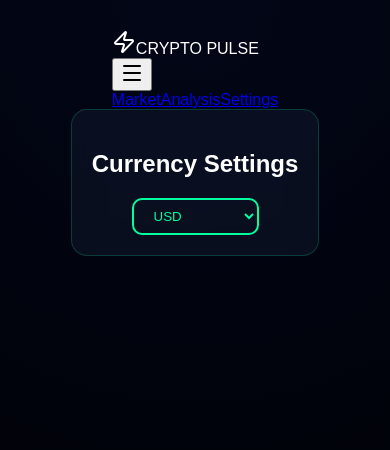
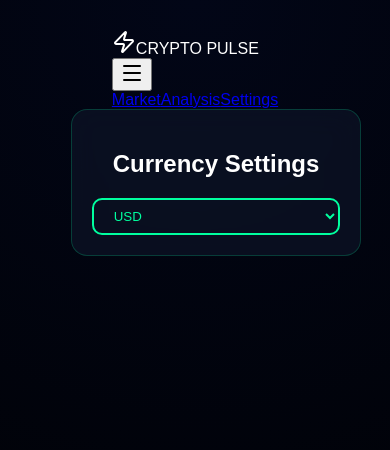
Before and after one commit to Ransuuuu/Crypto-Pulse, a React (Vite) app: page /settings in a window 390 px wide. Shown: the top 450 px of the page. Built offline with nearby package versions, Linux system fonts and the light colour scheme.

Commit message:
style: additional mobile responsive tweaks

```diff
--- a/src/index.css
+++ b/src/index.css
@@ -9,12 +9,20 @@
   }
   .card {
     padding: 16px;
+    width: 100%;
   }
   .btn {
     padding: 6px 12px;
+    width: 100%;
   }
   .grid {
     grid-template-columns: 1fr;
+  }
+  h2 {
+    font-size: 1.5rem;
+  }
+  input[type="text"] {
+    font-size: 0.9rem;
   }
 }
 
@@ -98,6 +106,8 @@ nav a {
   animation: glow 1.2s infinite alternate;
   font-weight: bold;
   letter-spacing: 1px;
+  padding: 10px;
+  font-size: 0.9rem;
 }
 
 @keyframes glow {
```
